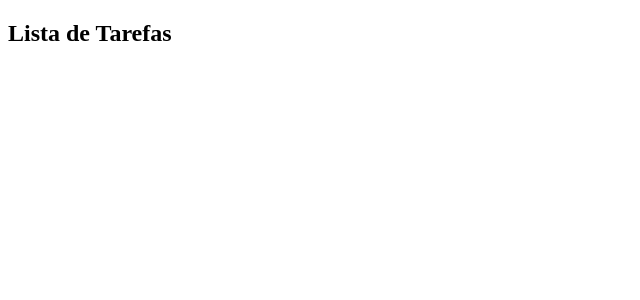
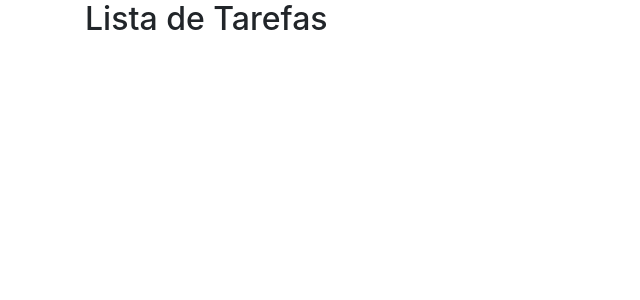
Before and after one commit to erandirjunior/curso-vue, a Vue app in the folder tasks/: page / in a window 1280 px wide. Shown: the top 300 px of the page, without its empty margins (0-640 px from the left). Built offline with nearby package versions, Linux system fonts and the light colour scheme.

Commit message:
Adicionando boostrap na aplicação

```diff
--- a/tasks/package.json
+++ b/tasks/package.json
@@ -8,6 +8,7 @@
     "lint": "vue-cli-service lint"
   },
   "dependencies": {
+    "bootstrap-vue": "^2.0.0-rc.11",
     "vue": "^2.5.17"
   },
   "devDependencies": {
--- a/tasks/src/App.vue
+++ b/tasks/src/App.vue
@@ -1,5 +1,5 @@
 <template>
-    <div id="app">
+    <div id="app" class="container">
         <list-tasks></list-tasks>
     </div>
 </template>
--- a/tasks/src/main.js
+++ b/tasks/src/main.js
@@ -1,5 +1,10 @@
 import Vue from 'vue'
 import App from './App.vue'
+import BootstrapVue from 'bootstrap-vue'
+import 'bootstrap/dist/css/bootstrap.css'
+import 'bootstrap-vue/dist/bootstrap-vue.css'
+
+Vue.use(BootstrapVue);
 
 Vue.config.productionTip = false
 
```
Also changed, not shown: 1 other file (tests, documents, lock files or other folders).
